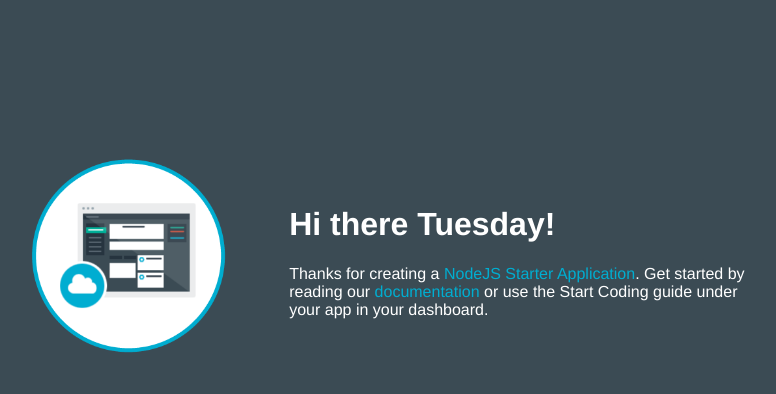
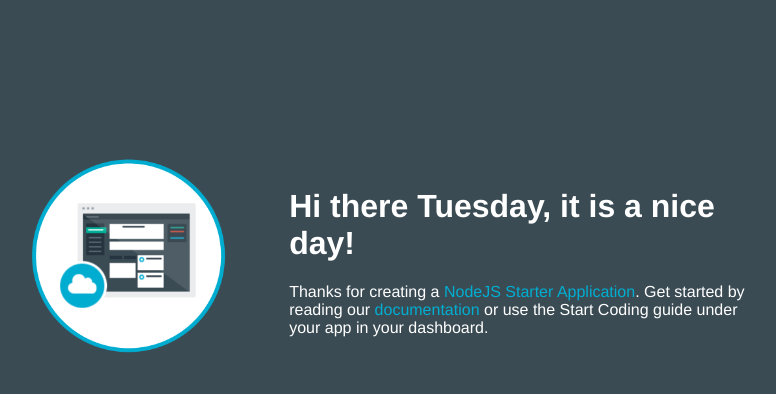
Before and after one commit to vhat/hellonodejs, a website: page public/index.html in a window 1280 px wide. Shown: the whole page, without its empty margins (253-1029 px from the left). Drawn offline with Linux system fonts and the light colour scheme.

Commit message:
Added nice!

```diff
--- a/public/index.html
+++ b/public/index.html
@@ -15,7 +15,7 @@
         <td style= "width:30%;">
           <img class = "newappIcon" src="images/newapp-icon.png">
         <td>
-            <h1>Hi there Tuesday!</h1>
+            <h1>Hi there Tuesday, it is a nice day!</h1>
           <p>Thanks for creating a
             <span class = "blue">NodeJS Starter Application</span>.
             Get started by reading our
```
